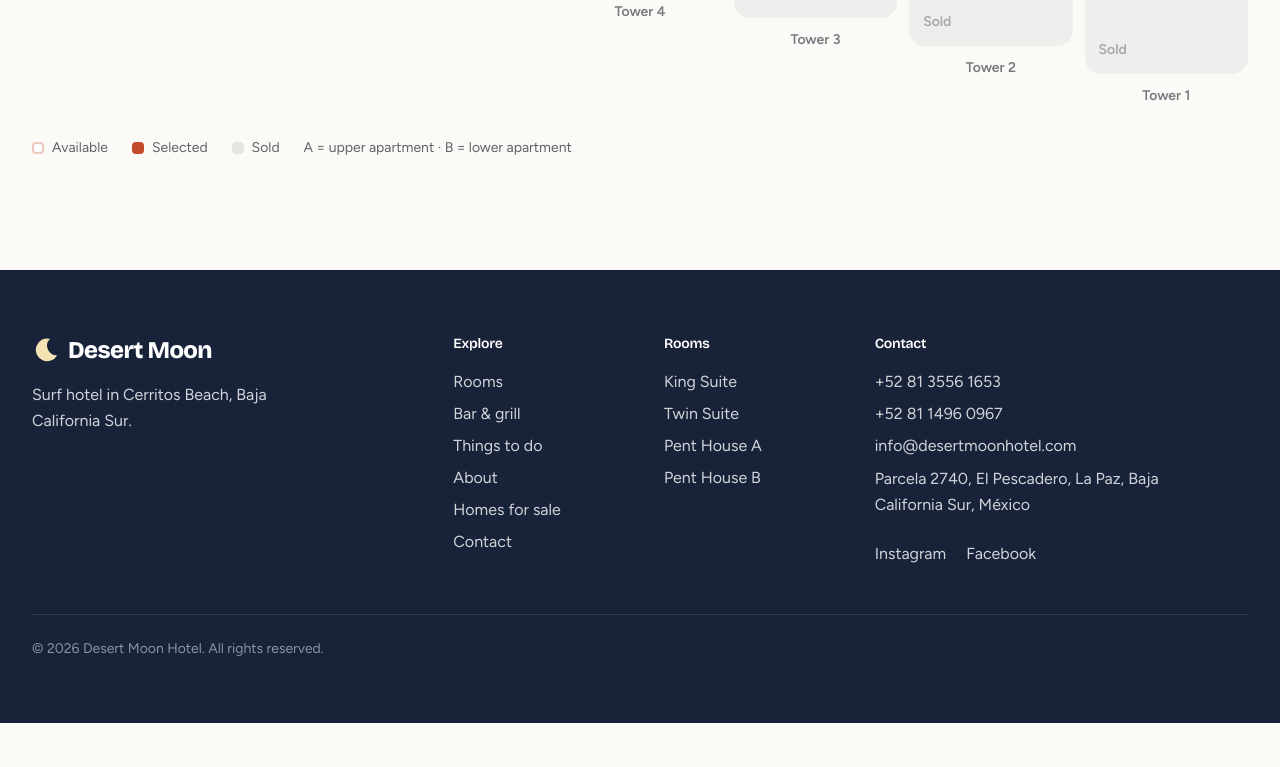
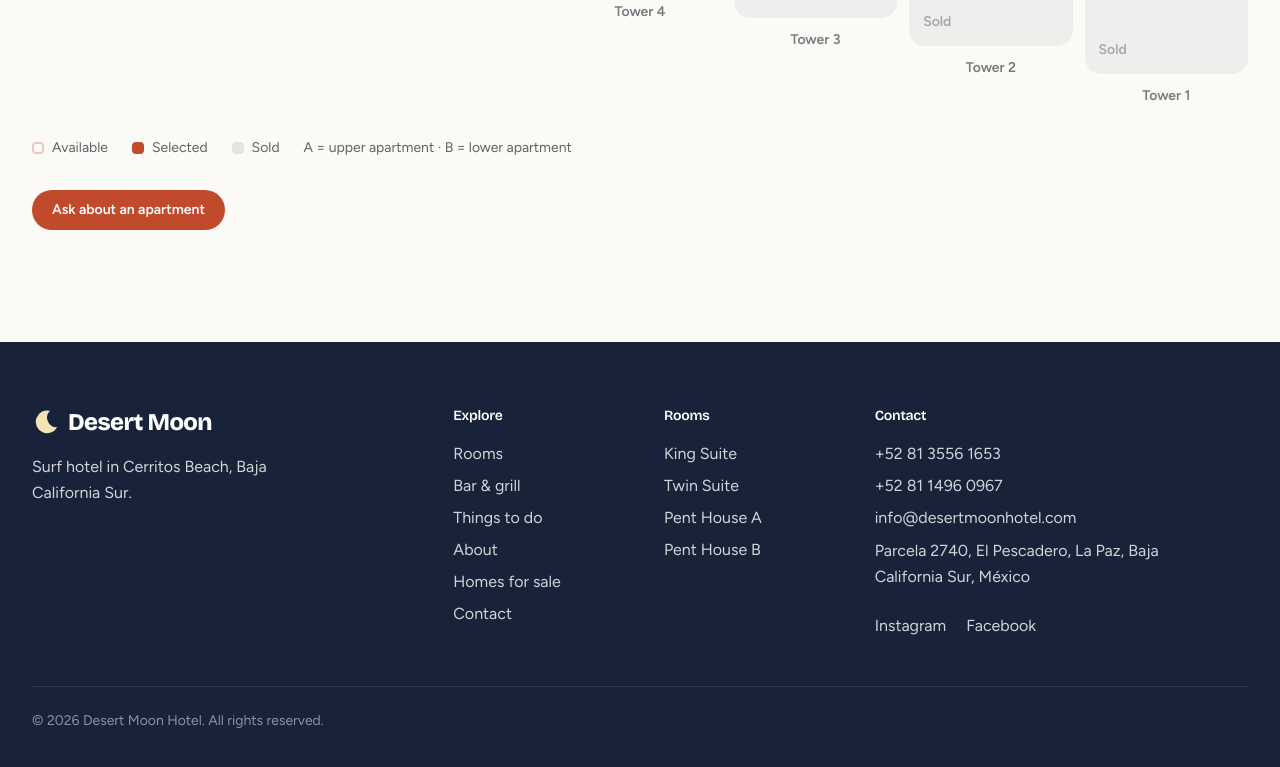
Before and after one commit to cristobalgomez-pp/cerritos-beach-hotel, a Next.js app: page /en/for-sale in a window 1280 px wide. Shown: the part 1540-2307 px from the top of the page. Before the commit the page ends 2263 px from the top, so only its background shows below. Built offline with nearby package versions, Linux system fonts and the light colour scheme.

Commit message:
feat: botón de pedir información también abajo del mapa, mismo pop-up
Co-Authored-By: Claude Opus 5.5 <noreply@anthropic.com>
Claude-Session: https://claude.ai/code/session_01ACeo3wLuT34dzJsfLrb6eZ

```diff
--- a/src/components/for-sale/SaleExplorer.tsx
+++ b/src/components/for-sale/SaleExplorer.tsx
@@ -154,6 +154,18 @@ export default function SaleExplorer({
           <span>A = {labels.upper.toLowerCase()} · B = {labels.lower.toLowerCase()}</span>
         </div>
 
+        {/* Same pop-up from the bottom, for people who scrolled past the corner (the corner prompt already sits here on small screens) */}
+        <div className="mt-8 hidden items-center gap-4 lg:flex">
+          <button
+            type="button"
+            onClick={openForm}
+            className="rounded-full bg-adobe px-5 py-2.5 text-sm font-semibold text-white transition-colors hover:bg-[#a83e23]"
+          >
+            {labels.formTitle}
+          </button>
+          {selected.length > 0 && <span className="font-display text-lg font-bold text-adobe">{selected.join(", ")}</span>}
+        </div>
+
         {/* Subtle prompt in the empty top-right corner (below the map on small screens) */}
         <div className="mt-8 flex flex-wrap items-center justify-between gap-4 border-t border-ink/10 pt-5 lg:absolute lg:right-0 lg:top-2 lg:mt-0 lg:w-[calc(3/7*100%-0.5rem)] lg:flex-col lg:items-start lg:border-l lg:border-t-0 lg:pl-6 lg:pt-0">
           <div>
```
